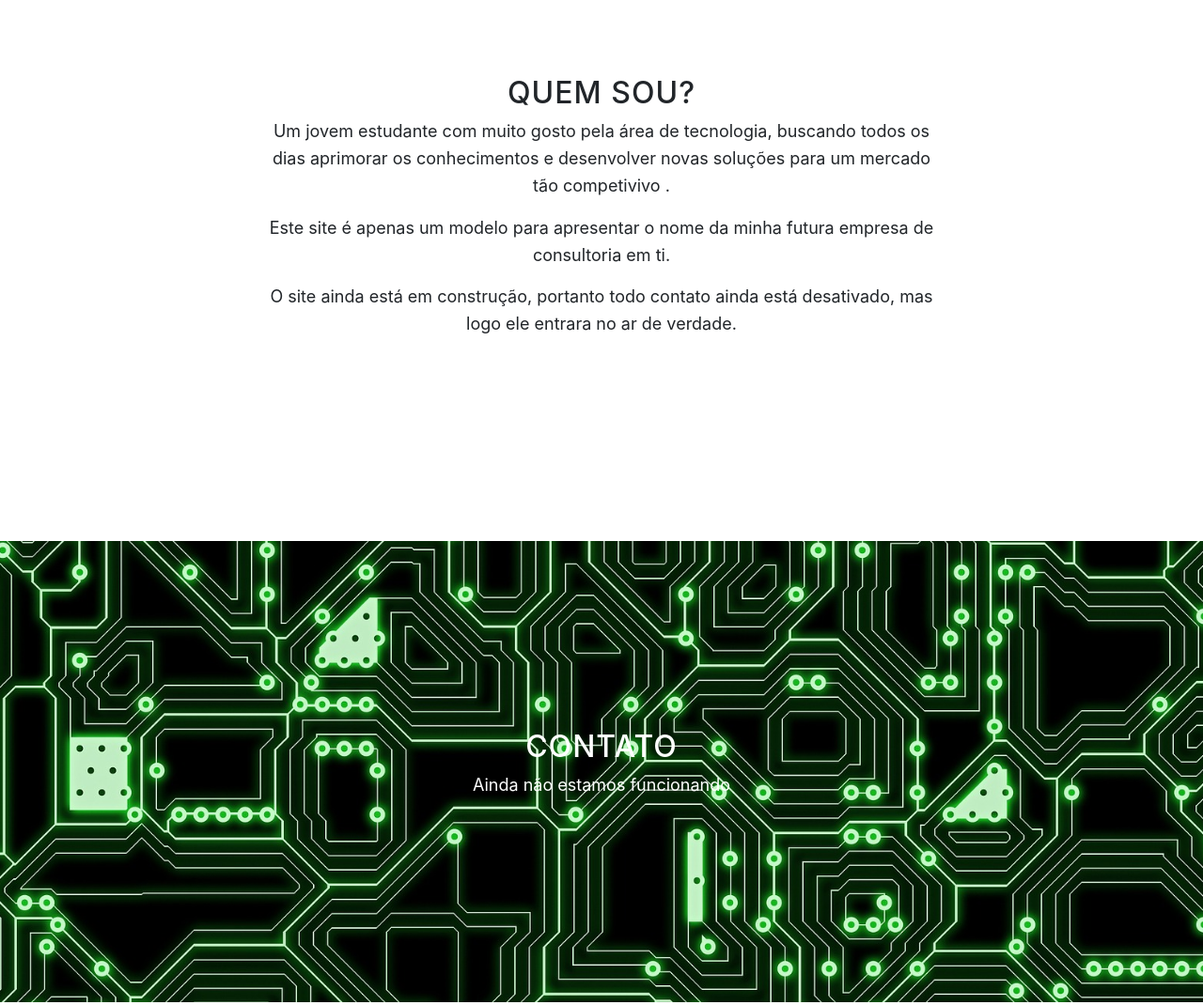
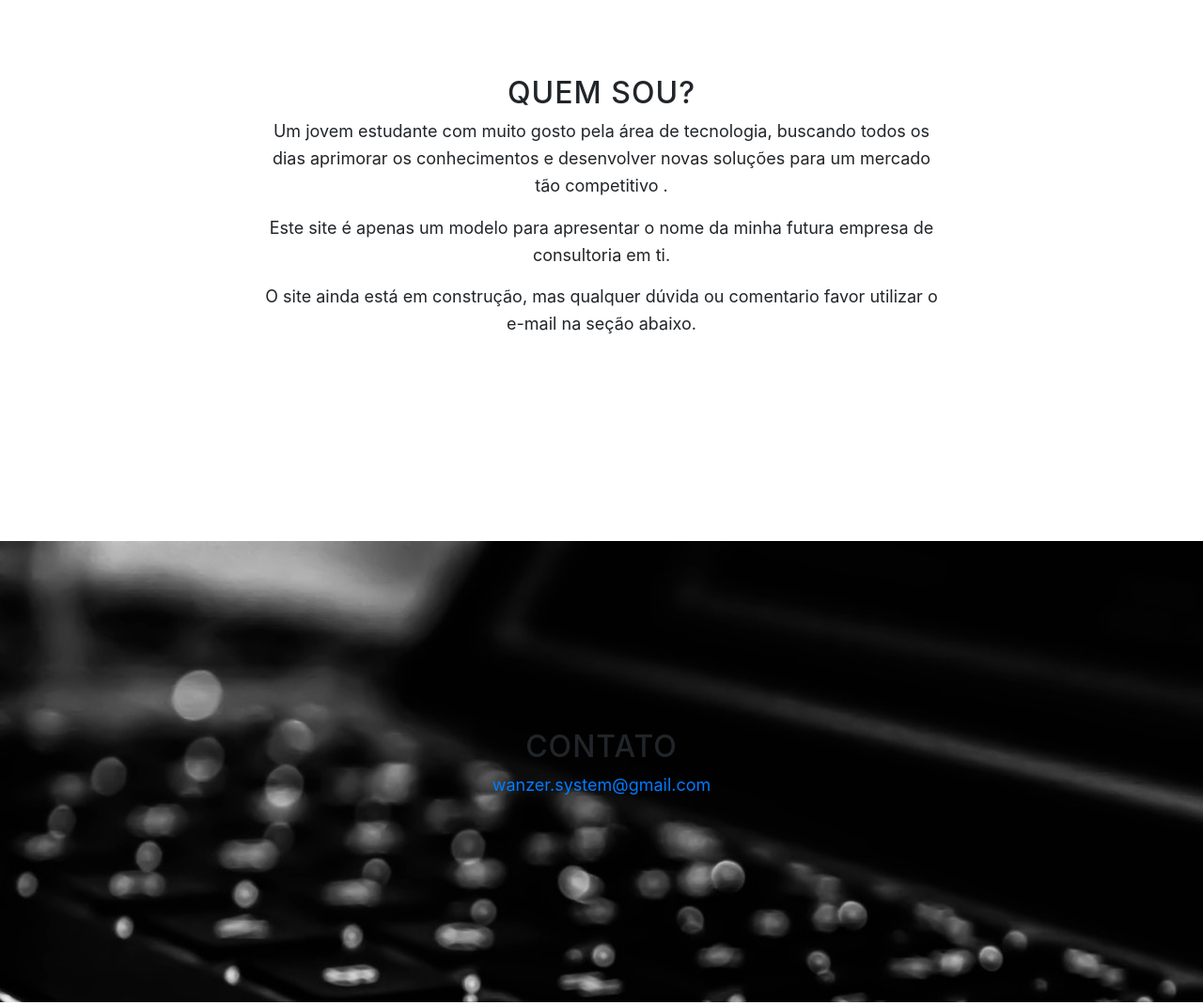
Before and after one commit to wanzerdata/wanzerdata.github.io, a website with bundled scripts: page index.html in a window 1280 px wide. Shown: the part 920-1990 px from the top of the page at 94% size. Built offline with nearby package versions, Linux system fonts and the light colour scheme.

Commit message:
Add files via upload

```diff
--- a/index.html
+++ b/index.html
@@ -70,22 +70,22 @@
         <div class="row">
           <div class="col-lg-8 mx-auto">
             <h2>Quem sou?</h2>
-            <p>Um jovem estudante com muito gosto pela área de tecnologia, buscando todos os dias aprimorar os conhecimentos e desenvolver novas soluções para um mercado tão competivivo
+            <p>Um jovem estudante com muito gosto pela área de tecnologia, buscando todos os dias aprimorar os conhecimentos e desenvolver novas soluções para um mercado tão competitivo
               .</p>
             <p>Este site é apenas um modelo para apresentar o nome da minha futura empresa de consultoria em ti.
               </p>
-            <p>O site ainda está em construção, portanto todo contato ainda está desativado, mas logo ele entrara no ar de verdade.</p>
+            <p>O site ainda está em construção, mas qualquer dúvida ou comentario favor utilizar o e-mail na seção abaixo.</p>
           </div>
         </div>
       </div>
     </section>
 
     <!-- Download Section -->
-    <section id="contato" class="download-section content-section text-center">
+    <section id="contato" class="contato-section content-section text-center" style="background-image:url(img/contato_bg.jpeg);">
       <div class="container">
         <div class="col-lg-8 mx-auto">
           <h2>Contato</h2>
-          <p>Ainda não estamos funcionando</p>
+          <p><a href="mailto:wanzer.system@gmail.com.br">wanzer.system@gmail.com</a></p>
         </div>
       </div>
     </section>
@@ -112,16 +112,16 @@
     </section>
 
     <!-- Portfolio -->
-   <section id="portfolio" class="content-section text-center">
+   <section id="portfolio" class="download-section  text-center">
+	   <div class="container">
 	<h2>Portfolio</h2>
       <div class="row">
-
         <div class="col-sm-3 col-sm-6 mb-4">
           <a href="http://www.nipro.com.br">
             <img style="border-radius:50%" class="img-fluid" src=".\img\porti1.jpg" alt="">
           </a>
         </div>
-
+		</div>
         <!--<div class="col-md-3 col-sm-6 mb-4">
           <a href="#">
             <img class="img-fluid" src="http://placehold.it/500x300" alt="">
```
Also changed, not shown: css/grayscale.css (line endings or trailing spaces), img/contato_bg.jpeg (added).
